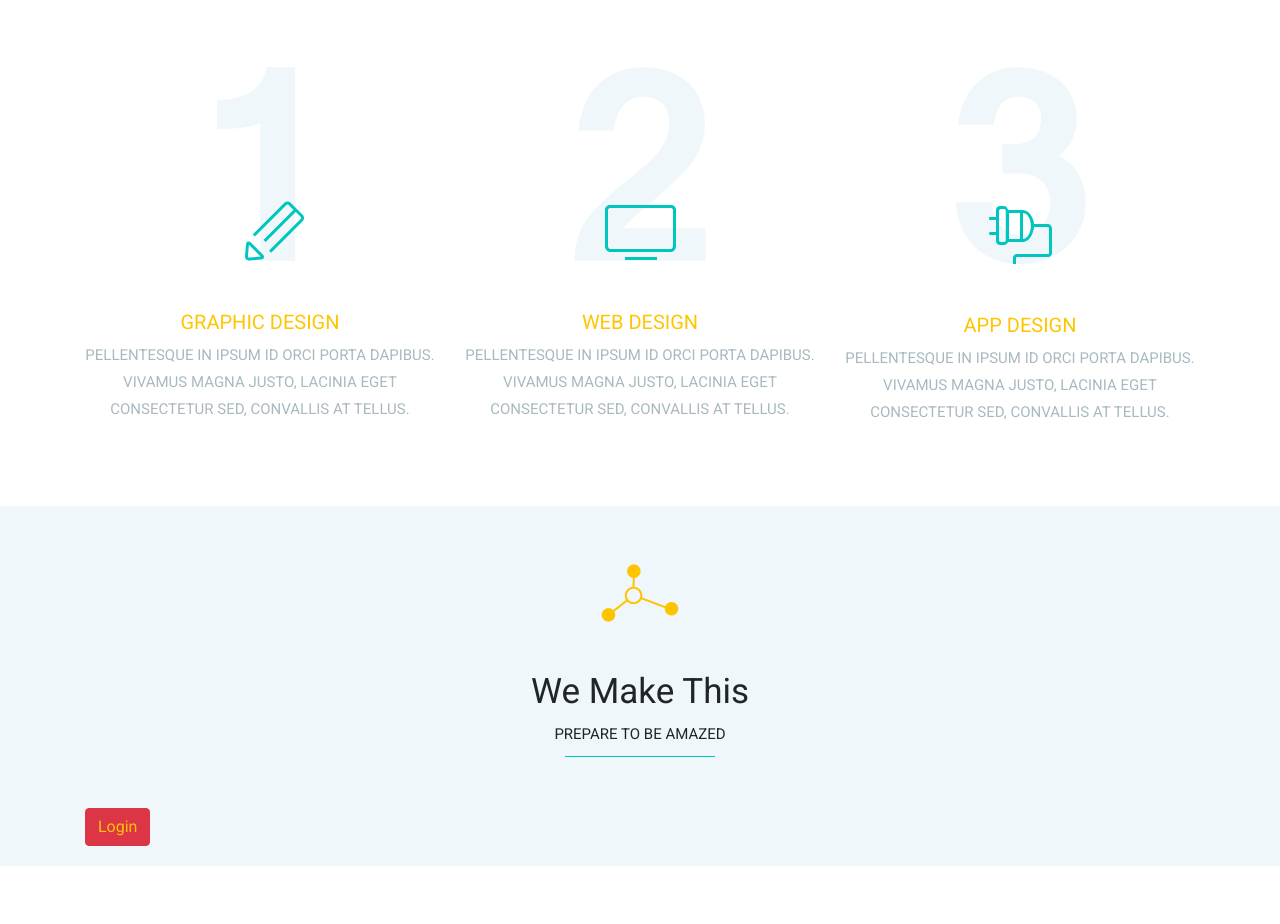
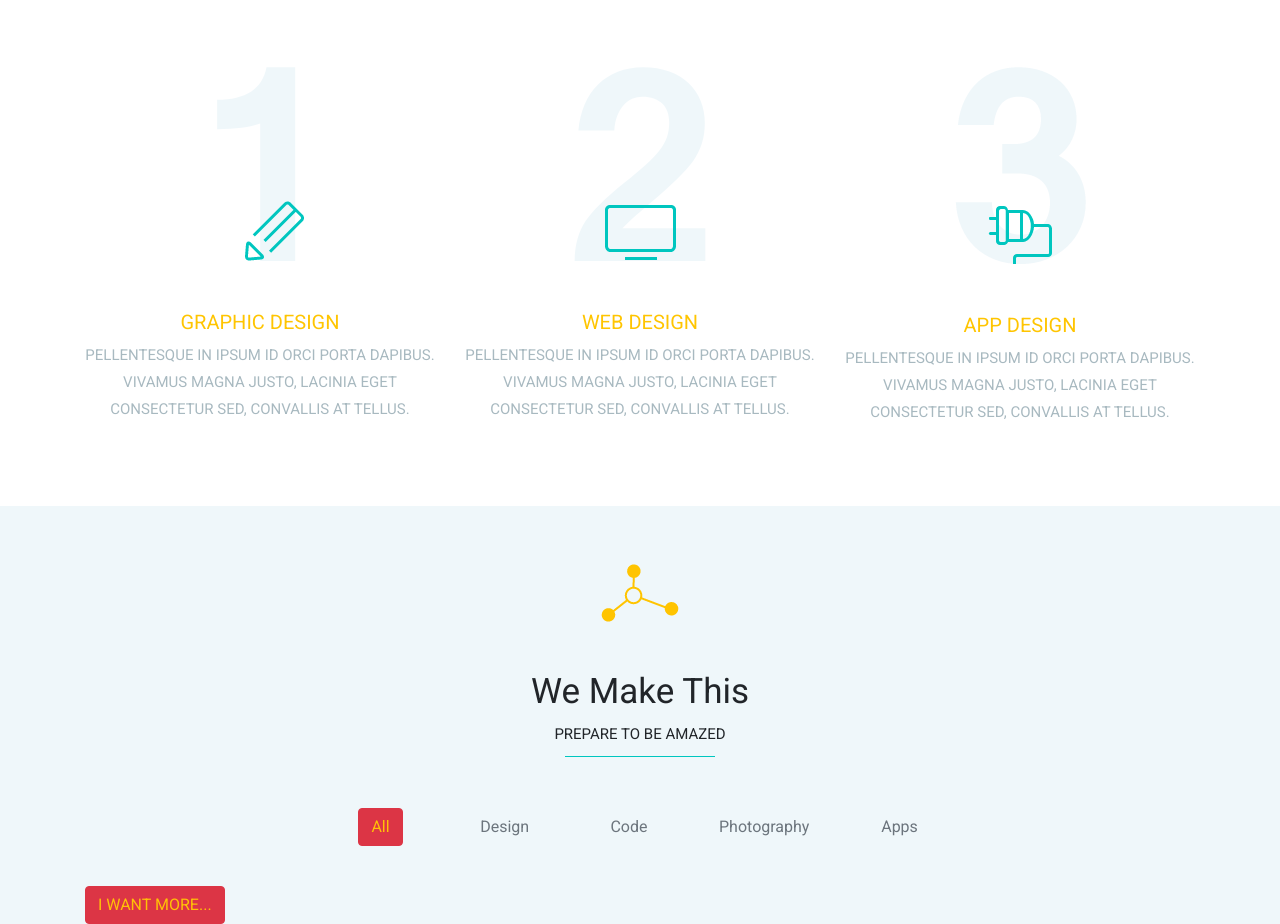
Before and after one commit to NicolasEden/TP3, a plain HTML site: page index.html in a window 1280 px wide. Shown: the part 800-1724 px from the top of the page. Before the commit the page ends 1666 px from the top, so only its background shows below. Drawn offline with nearby package versions, Linux system fonts and the light colour scheme.

Commit message:
no message

```diff
--- a/JS/index.js
+++ b/JS/index.js
@@ -2,7 +2,7 @@ var listIMG = null;
 var donne = null;
 var core = document.body.innerHTML;
 function getIMG(word, number){
-    document.body.innerHTML = core;
+    document.getElementById('content-img').innerHTML = "";
     $.ajax({
         url: 'https://api.unsplash.com/search/photos?client_id=82c3342c7766b1900717e0a7577f3303cea19fa72c1d4aba79c7a90638eb69b5&page=1&query='+word+'&quantity=100&h=200&w=270',
         type: 'GET',
@@ -36,3 +36,19 @@ function getIMG(word, number){
 document.body.addEventListener('load', function(event) {
     getIMG('all', 2)
 });
+
+document.getElementById('all').addEventListener('click', function(event) {
+    getIMG('all', 2)
+});
+document.getElementById('Design').addEventListener('click', function(event) {
+    getIMG('Design', 2)
+});
+document.getElementById('Code').addEventListener('click', function(event) {
+    getIMG('Code', 2)
+});
+document.getElementById('Photography').addEventListener('click', function(event) {
+    getIMG('Photography', 2)
+});
+document.getElementById('Apps').addEventListener('click', function(event) {
+    getIMG('Apps', 2)
+});
--- a/index.html
+++ b/index.html
@@ -107,9 +107,31 @@
     <div class="imageList">
         <div class="container">
             <div class="title">
+                <div class="text-center">
+                    <div class="row">
+                        <div class="col"></div>
+                        <div class="col"></div>
+                        <div class="col">
+                            <button class="btn btn-danger text-warning my-2 my-sm-0" id="all" type="submit">All</button>
+                        </div>
+                        <div class="col">
+                            <button class="btn bg-transparant text-secondary my-2 my-sm-0" id="Design" type="submit">Design</button>
+                        </div>
+                        <div class="col">
+                            <button class="btn bg-transparant text-secondary  my-2 my-sm-0" id="Code" type="submit">Code</button>
+                        </div>
+                        <div class="col">
+                            <button class="btn bg-transparant text-secondary  my-2 my-sm-0" id="Photography" type="submit">Photography</button>
+                        </div>
+                        <div class="col">
+                            <button class="btn bg-transparant text-secondary  my-2 my-sm-0" id="Apps" type="submit">Apps</button>
+                        </div>
+                        <div class="col"></div>
+                        <div class="col"></div>
+                    </div>
+                </div>
                 <div class="row">
                     <div class="col">
-                        <button class="btn btn-danger text-warning my-2 my-sm-0" type="submit">Login</button>
                     </div>
                     <div class="col">
 
@@ -125,10 +147,11 @@
                     </div>
                 </div>
             </div>
-            <div class="content-img" id="content-img">
+            <div class="content-img" id="content-img" onload='getIMG('all', 2)'>
                 <div class="row" id="row-img">
                 </div>
             </div>
+            <button class="btn btn-danger text-warning my-2 my-sm-0" id="all" type="submit">I WANT MORE...</button>
         </div>
     </div>
     <script src="./JS/index.js" charset="utf-8"></script>
```
